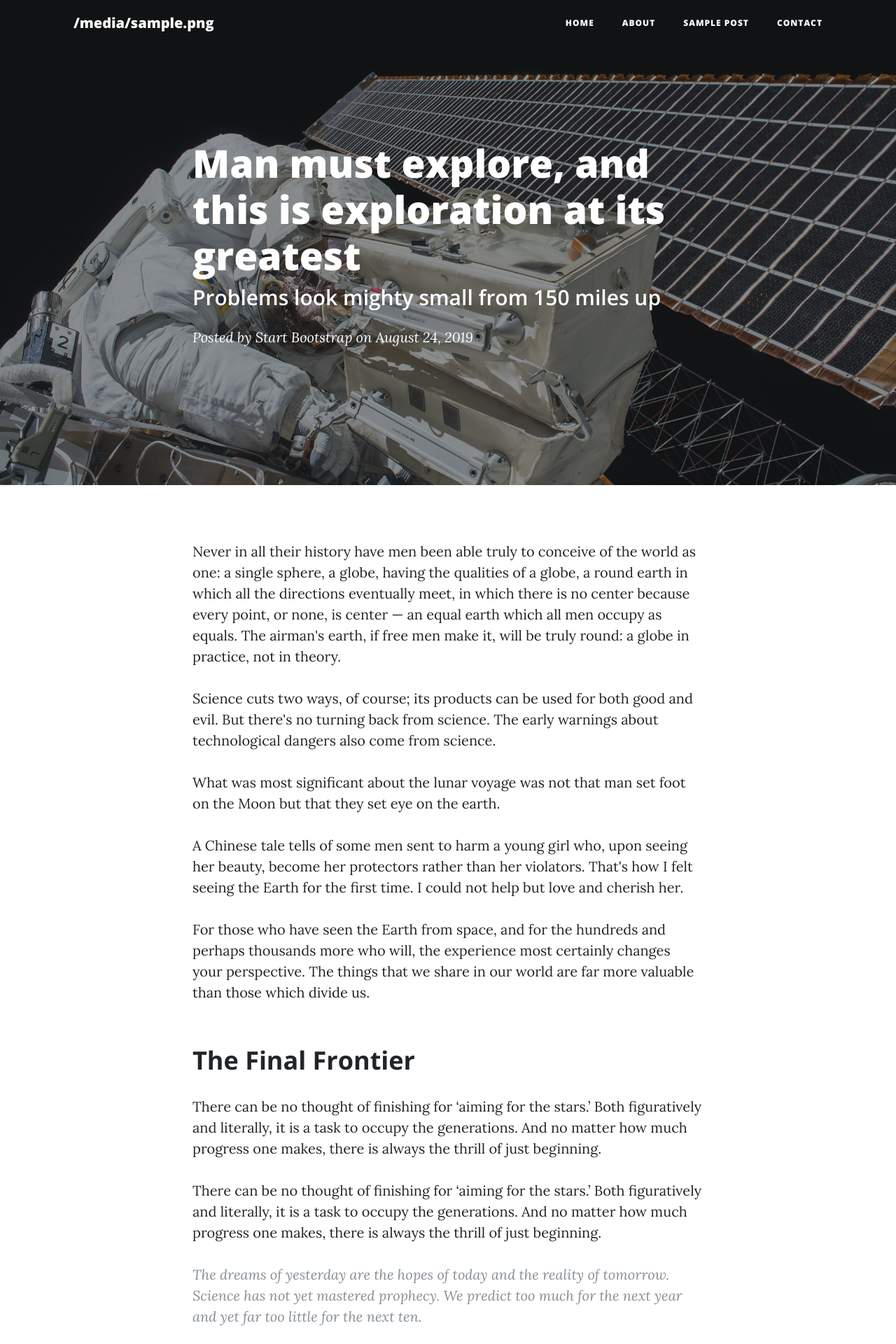
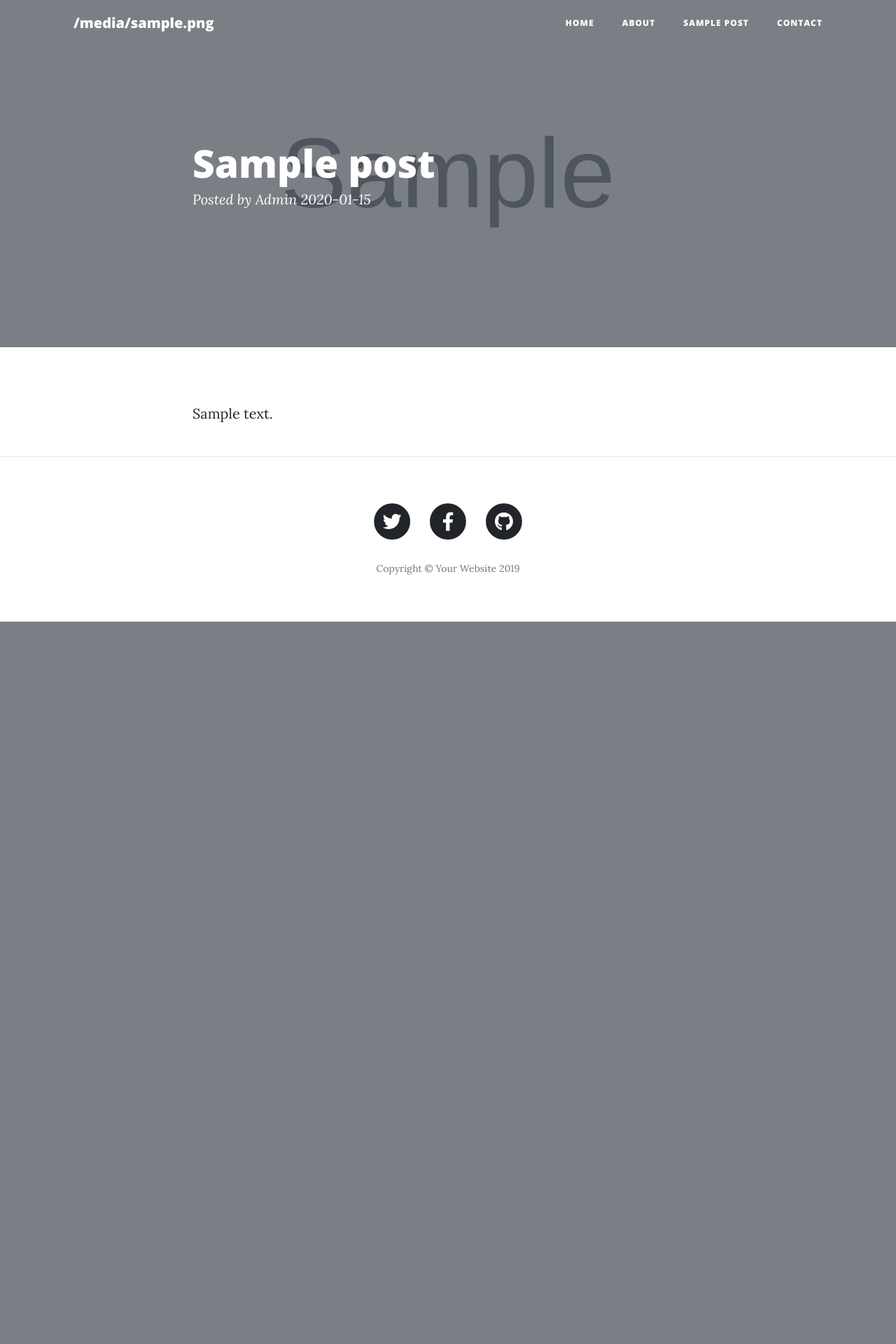
Before and after one commit to milton9220/First-blog-using-flask, a Flask app: template templates/post.html in a window 1280 px wide. Shown: the top 1920 px of the page at 70% size. After the commit the page ends 888 px from the top, so only its background shows below. Run offline with Flask 2, Linux system fonts and the light colour scheme; tables that the repository leaves empty hold one stand-in row (values such as "Sample post"); the template is opened without the code that fills it: values that come from a table or form of the project are taken from there, most other values are stand-ins (such as "Sample title", 1, 10 or a date in 2020); grey boxes marked "Sample" are stand-in pictures; some libraries are stand-ins or nearby versions.

Commit message:
fetch posts from the database and show the posts

```diff
--- a/main.py
+++ b/main.py
@@ -36,6 +36,14 @@ class Contacts(db.Model):
     message = db.Column(db.String(80),nullable=False)
     date = db.Column(db.String(120),nullable=True)
 
+class Posts(db.Model):
+    id = db.Column(db.Integer, primary_key=True)
+    title = db.Column(db.String(80),nullable=True)
+    slug = db.Column(db.String(120), unique=True,nullable=False)
+    content = db.Column(db.String(120),nullable=True)
+    image = db.Column(db.String(80),nullable=True)
+    date = db.Column(db.String(20),nullable=True)
+
 @app.route('/')
 def home():
 
@@ -64,8 +72,9 @@ def contact():
 
     return render_template('contact.html',pass_param=params)
 
-@app.route('/post')
-def post():
-    return render_template('post.html',pass_param=params)
+@app.route('/post/<string:post_slug>',methods=['GET'])
+def post(post_slug):
+    post=Posts.query.filter_by(slug=post_slug).first()
+    return render_template('post.html',pass_param=params,post=post)
 
 app.run(debug=True)
--- a/templates/about.html
+++ b/templates/about.html
@@ -20,9 +20,9 @@
   <div class="container">
     <div class="row">
       <div class="col-lg-8 col-md-10 mx-auto">
-        <p>Lorem ipsum dolor sit amet, consectetur adipisicing elit. Saepe nostrum ullam eveniet pariatur voluptates odit, fuga atque ea nobis sit soluta odio, adipisci quas excepturi maxime quae totam ducimus consectetur?</p>
-        <p>Lorem ipsum dolor sit amet, consectetur adipisicing elit. Eius praesentium recusandae illo eaque architecto error, repellendus iusto reprehenderit, doloribus, minus sunt. Numquam at quae voluptatum in officia voluptas voluptatibus, minus!</p>
-        <p>Lorem ipsum dolor sit amet, consectetur adipisicing elit. Aut consequuntur magnam, excepturi aliquid ex itaque esse est vero natus quae optio aperiam soluta voluptatibus corporis atque iste neque sit tempora!</p>
+
+       <p>{{pass_param['about_text']}}</p>
+
       </div>
     </div>
   </div>
--- a/templates/config.json
+++ b/templates/config.json
@@ -4,14 +4,15 @@
             "local_server" :"True",
             "local_uri"    :"mysql://root:@localhost/ict_learner",
             "produc_uri"   :"mysql://root:@localhost/ict_learner",
-            "fb_url"       :"https://facebook.com/abrar hasan",
+            "fb_url"       :"https://facebook.com/abrar hasan milton",
             "tw_url"       :"https://twiter.com",
             "git_url"      :"https://github.com/milton9220",
             "blog_title"   :"ICT Learner",
             "blog_logo"    :"ICT LEARNER",
             "blog_tagline" :"BY MILTON",
-            "gmail-user":"tayabarahaman779@gmail.com",
-            "gmail-password":"abrarhasan105142"
+            "gmail-user"   :"tayabarahaman779@gmail.com",
+            "gmail-password":"abrarhasan105142",
+            "about_text"    :"Hi,,,I am Monjur Hasan Milton.I am     a  student of computer science engineer. In this   website you can learn ICT books all chapter"
 
 
     }
--- a/templates/post.html
+++ b/templates/post.html
@@ -2,18 +2,19 @@
  {% block body %}
 
   <!-- Page Header -->
+  {% set image_name='img/' + post.image  %}
   <header class="masthead" style="background-image:
-  url(' {{url_for('static',filename='img/post-bg.jpg')}}  ')">
+  url(' {{url_for('static',filename=image_name)}}  ')">
     <div class="overlay"></div>
     <div class="container">
       <div class="row">
         <div class="col-lg-8 col-md-10 mx-auto">
           <div class="post-heading">
-            <h1>Man must explore, and this is exploration at its greatest</h1>
-            <h2 class="subheading">Problems look mighty small from 150 miles up</h2>
+            <h1>{{post.title}}</h1>
+
             <span class="meta">Posted by
-              <a href="#">Start Bootstrap</a>
-              on August 24, 2019</span>
+              <a href="#">Admin</a>
+             {{post.date}}</span>
           </div>
         </div>
       </div>
@@ -25,42 +26,7 @@
     <div class="container">
       <div class="row">
         <div class="col-lg-8 col-md-10 mx-auto">
-          <p>Never in all their history have men been able truly to conceive of the world as one: a single sphere, a globe, having the qualities of a globe, a round earth in which all the directions eventually meet, in which there is no center because every point, or none, is center — an equal earth which all men occupy as equals. The airman's earth, if free men make it, will be truly round: a globe in practice, not in theory.</p>
-
-          <p>Science cuts two ways, of course; its products can be used for both good and evil. But there's no turning back from science. The early warnings about technological dangers also come from science.</p>
-
-          <p>What was most significant about the lunar voyage was not that man set foot on the Moon but that they set eye on the earth.</p>
-
-          <p>A Chinese tale tells of some men sent to harm a young girl who, upon seeing her beauty, become her protectors rather than her violators. That's how I felt seeing the Earth for the first time. I could not help but love and cherish her.</p>
-
-          <p>For those who have seen the Earth from space, and for the hundreds and perhaps thousands more who will, the experience most certainly changes your perspective. The things that we share in our world are far more valuable than those which divide us.</p>
-
-          <h2 class="section-heading">The Final Frontier</h2>
-
-          <p>There can be no thought of finishing for ‘aiming for the stars.’ Both figuratively and literally, it is a task to occupy the generations. And no matter how much progress one makes, there is always the thrill of just beginning.</p>
-
-          <p>There can be no thought of finishing for ‘aiming for the stars.’ Both figuratively and literally, it is a task to occupy the generations. And no matter how much progress one makes, there is always the thrill of just beginning.</p>
-
-          <blockquote class="blockquote">The dreams of yesterday are the hopes of today and the reality of tomorrow. Science has not yet mastered prophecy. We predict too much for the next year and yet far too little for the next ten.</blockquote>
-
-          <p>Spaceflights cannot be stopped. This is not the work of any one man or even a group of men. It is a historical process which mankind is carrying out in accordance with the natural laws of human development.</p>
-
-          <h2 class="section-heading">Reaching for the Stars</h2>
-
-          <p>As we got further and further away, it [the Earth] diminished in size. Finally it shrank to the size of a marble, the most beautiful you can imagine. That beautiful, warm, living object looked so fragile, so delicate, that if you touched it with a finger it would crumble and fall apart. Seeing this has to change a man.</p>
-
-          <a href="#">
-            <img class="img-fluid" src="{{url_for('static',filename='img/post-sample-image.jpg')}}" alt="">
-          </a>
-          <span class="caption text-muted">To go places and do things that have never been done before – that’s what living is all about.</span>
-
-          <p>Space, the final frontier. These are the voyages of the Starship Enterprise. Its five-year mission: to explore strange new worlds, to seek out new life and new civilizations, to boldly go where no man has gone before.</p>
-
-          <p>As I stand out here in the wonders of the unknown at Hadley, I sort of realize there’s a fundamental truth to our nature, Man must explore, and this is exploration at its greatest.</p>
-
-          <p>Placeholder text by
-            <a href="http://spaceipsum.com/">Space Ipsum</a>. Photographs by
-            <a href="https://www.flickr.com/photos/nasacommons/">NASA on The Commons</a>.</p>
+           <p>{{post.content}}</p>
         </div>
       </div>
     </div>
```
